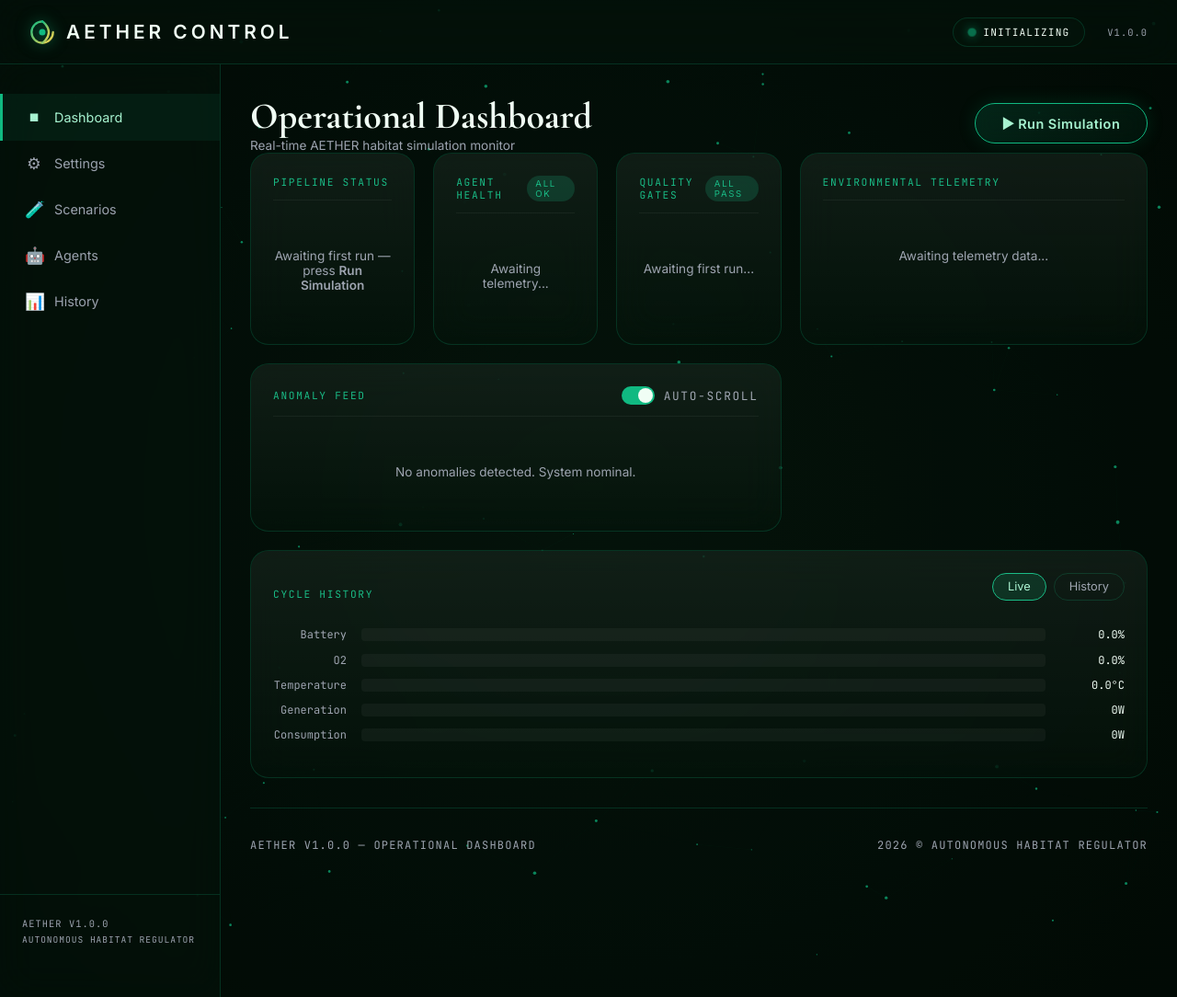
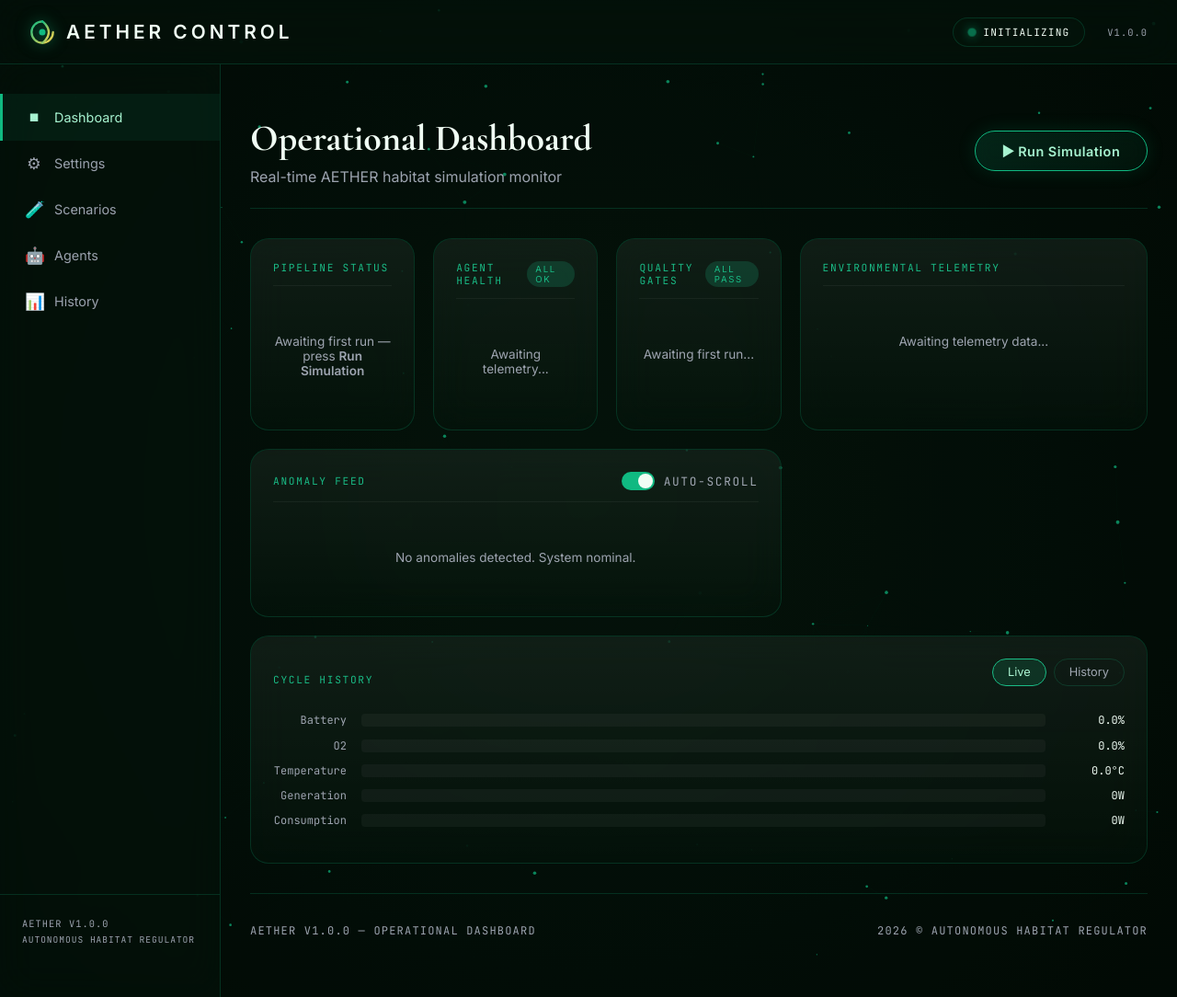
Before and after one commit to ravikumarve/Aether, a FastAPI app: page / in a window 1280 px wide. Shown: the whole page at 92% size. Run offline with FastAPI, Linux system fonts and the light colour scheme; data that the repository does not hold is empty.

Commit message:
fix(dashboard): align header fonts and gaps with other pages
- Add .dashboard-header CSS class to layout.html with flex layout,
  border-bottom, consistent padding/margin
- Set h2 to Cormorant Garamond 2.5rem with 0.5rem bottom margin
- Set subtitle p to 1rem (was 0.85rem), matching Settings/Scenarios/Agents/History
- Remove inline styles from dashboard.html fragment, use CSS class instead

```diff
--- a/src/templates/layout.html
+++ b/src/templates/layout.html
@@ -106,6 +106,29 @@
             display: flex;
             align-items: center;
             gap: 1.5rem;
+        }
+
+        .dashboard-header {
+            display: flex;
+            justify-content: space-between;
+            align-items: center;
+            padding: 1.5rem 0;
+            border-bottom: 1px solid var(--glass-border);
+            margin-bottom: 2rem;
+            width: 100%;
+        }
+
+        .dashboard-header h2 {
+            font-size: 2.5rem;
+            font-family: 'Cormorant Garamond', serif;
+            margin: 0 0 0.5rem 0;
+            color: var(--text-main);
+        }
+
+        .dashboard-header p {
+            color: var(--text-muted);
+            font-size: 1rem;
+            margin: 0;
         }
 
         .status-indicator {
--- a/src/templates/pages/dashboard.html
+++ b/src/templates/pages/dashboard.html
@@ -7,10 +7,9 @@
 
     <!-- Header -->
     <header class="dashboard-header">
-        <div class="header-controls" style="width:100%;display:flex;justify-content:space-between;align-items:center;">
         <div>
-                <h2 style="font-size:2.5rem;font-family:'Cormorant Garamond',serif;margin:0;">Operational Dashboard</h2>
-                <p style="color:var(--text-muted);font-size:0.85rem;margin:0;">Real-time AETHER habitat simulation monitor</p>
+            <h2>Operational Dashboard</h2>
+            <p>Real-time AETHER habitat simulation monitor</p>
         </div>
         <button class="btn btn-primary"
                 hx-post="/api/v1/simulate"
@@ -20,7 +19,6 @@
                 x-on:htmx:after-request="onSimComplete()">
             &#9654; Run Simulation
         </button>
-        </div>
     </header>
 
     <!-- Dashboard Grid -->
```
Lines whose indentation alone changed are shown as unchanged.
